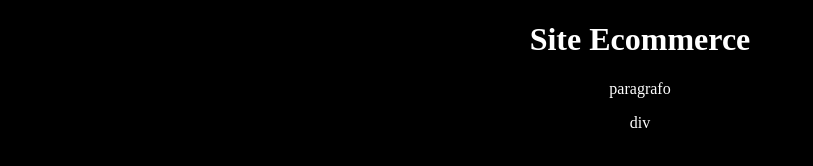
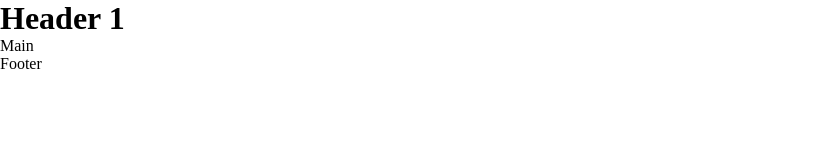
Before and after one commit to romulorosadev/study-hashtag-site-ecommerce, a website built with Vite: page index.html in a window 1280 px wide. Shown: the whole page, without its empty margins (0-813 px from the left). Built offline with nearby package versions, Linux system fonts and the light colour scheme.

Commit message:
html basic structure

```diff
--- a/index.html
+++ b/index.html
@@ -7,9 +7,14 @@
     <link rel="stylesheet" href="src/css/style.css" />
   </head>
   <body>
-    <h1>Site Ecommerce</h1>
-    <p>paragrafo</p>
-    <div>div</div>
+    <header class="header">
+      <h1>Header 1</h1>
+    </header>
+
+    <main class="main">Main</main>
+
+    <footer class="footer">Footer</footer>
+
     <script src="src/js/app.js"></script>
   </body>
 </html>
--- a/src/css/style.css
+++ b/src/css/style.css
@@ -1,5 +1,5 @@
-body {
-  background-color: #000;
-  color: #fff;
-  text-align: center;
+* {
+  box-sizing: border-box;
+  margin: 0;
+  padding: 0;
 }
```
